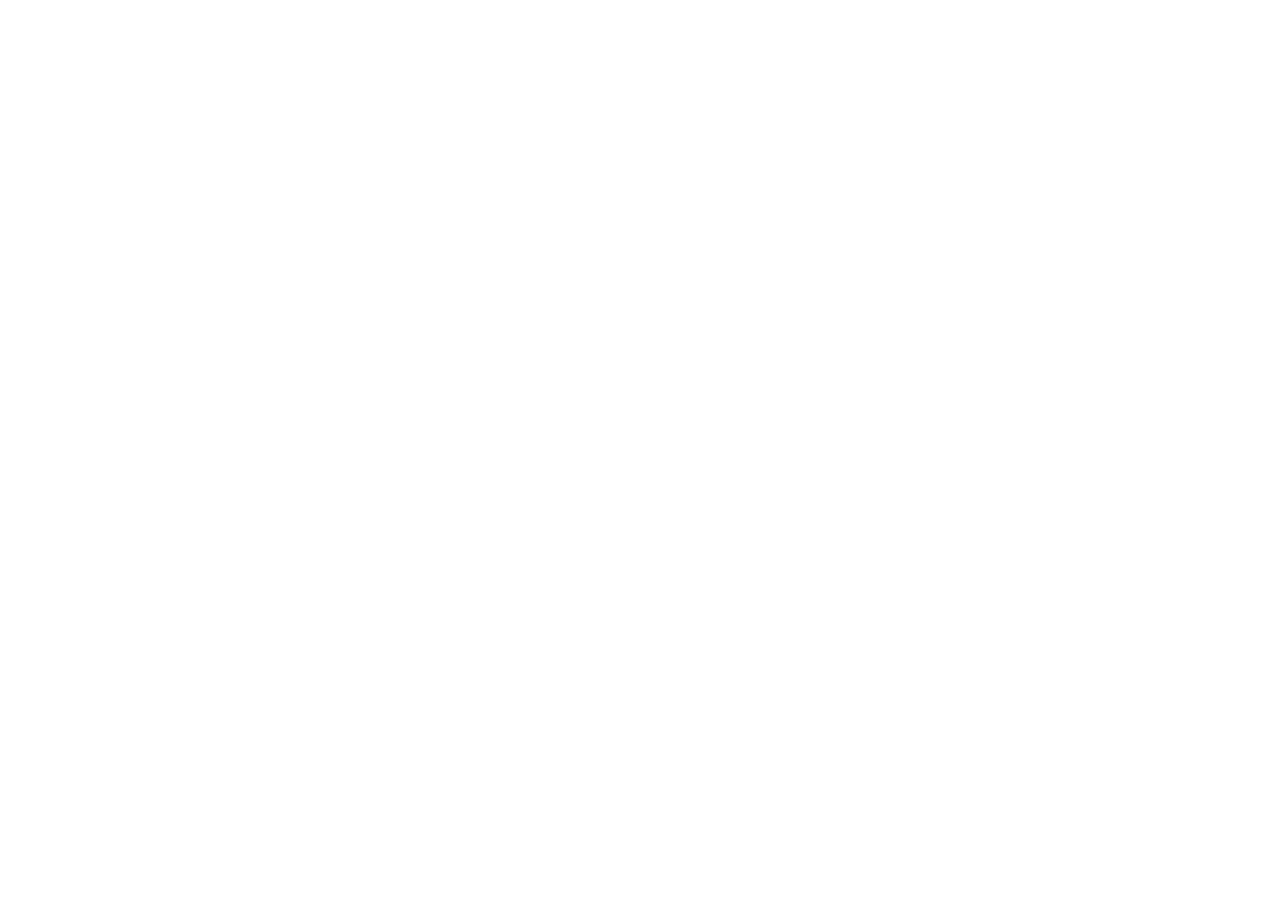
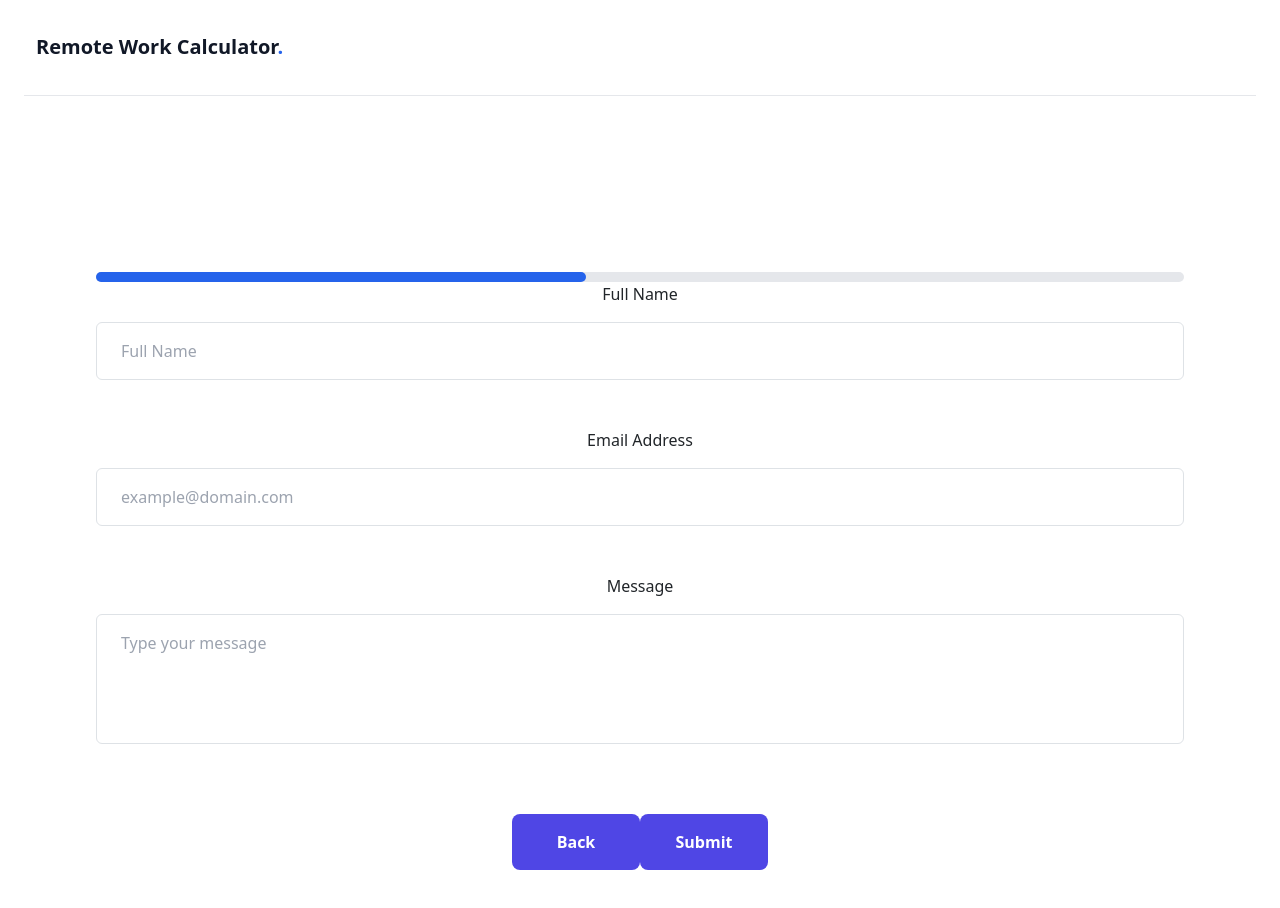
Before and after one commit to MatthewCYLau/remote-work-calculator-client, a Vue app: page /calculate in a window 1280 px wide. Before the commit this address had no page. Shown: the top 908 px of the page. Before the commit the page ends 800 px from the top, so only its background shows below. Built offline with nearby package versions, Linux system fonts and the light colour scheme.

Commit message:
feat: added Calculate screen

```diff
--- a/src/router/index.ts
+++ b/src/router/index.ts
@@ -5,6 +5,7 @@
 import EditProfile from "@/views/EditProfile.vue";
 import TaskPage from "@/views/Task.vue";
 import Home from "@/views/Home.vue";
+import Calculate from "@/views/Calculate.vue";
 import Profile from "@/views/Profile.vue";
 import Login from "@/views/Login.vue";
 import Register from "@/views/Register.vue";
@@ -12,6 +13,12 @@
 
 const routes: Array<RouteRecordRaw> = [
   { path: "/", name: "home", component: Home, meta: { requiresAuth: false } },
+  {
+    path: "/calculate",
+    name: "calculate",
+    component: Calculate,
+    meta: { requiresAuth: false },
+  },
   {
     path: "/dashboard",
     name: "dashboard",
--- /dev/null
+++ b/src/views/Calculate.vue
@@ -0,0 +1,151 @@
+<template>
+  <section class="w-full px-6 pb-12 antialiased bg-white">
+    <div class="mx-auto max-w-7xl">
+      <nav class="relative z-50 h-24 select-none" x-data="{ showMenu: false }">
+        <div
+          class="container relative flex flex-wrap items-center justify-between h-24 mx-auto overflow-hidden font-medium border-b border-gray-200 md:overflow-visible lg:justify-center sm:px-4 md:px-2"
+        >
+          <div class="flex items-center justify-start w-1/4 h-full pr-4">
+            <a href="/" class="inline-block py-4 md:py-0">
+              <span class="p-1 text-xl font-black leading-none text-gray-900"
+                ><span>Remote Work Calculator</span
+                ><span class="text-blue-600">.</span></span
+              >
+            </a>
+          </div>
+          <div
+            class="top-0 left-0 items-start hidden w-full h-full p-4 text-sm bg-gray-900 bg-opacity-50 md:items-center md:w-3/4 md:absolute lg:text-base md:bg-transparent md:p-0 md:relative md:flex"
+            :class="{ 'flex fixed': true }"
+          >
+            <div
+              class="flex-col w-full h-auto overflow-hidden bg-white rounded-lg md:bg-transparent md:overflow-visible md:rounded-none md:relative md:flex md:flex-row"
+            >
+              <a
+                href="#_"
+                class="inline-flex items-center block w-auto h-16 px-6 text-xl font-black leading-none text-gray-900 md:hidden"
+                >tails<span class="text-blue-600">.</span></a
+              >
+              <div
+                class="flex flex-col items-start justify-center w-full space-x-6 text-center lg:space-x-8 md:w-2/3 md:mt-0 md:flex-row md:items-center"
+              ></div>
+            </div>
+          </div>
+          <div
+            @click="showMenu = !showMenu"
+            class="absolute right-0 flex flex-col items-center items-end justify-center w-10 h-10 bg-white rounded-full cursor-pointer md:hidden hover:bg-gray-100"
+          >
+            <svg
+              class="w-6 h-6 text-gray-700"
+              x-show="!showMenu"
+              fill="none"
+              stroke-linecap="round"
+              stroke-linejoin="round"
+              stroke-width="2"
+              viewBox="0 0 24 24"
+              stroke="currentColor"
+              x-cloak=""
+            >
+              <path d="M4 6h16M4 12h16M4 18h16"></path>
+            </svg>
+            <svg
+              class="w-6 h-6 text-gray-700"
+              x-show="showMenu"
+              fill="none"
+              stroke="currentColor"
+              viewBox="0 0 24 24"
+              xmlns="http://www.w3.org/2000/svg"
+              x-cloak=""
+            >
+              <path
+                stroke-linecap="round"
+                stroke-linejoin="round"
+                stroke-width="2"
+                d="M6 18L18 6M6 6l12 12"
+              ></path>
+            </svg>
+          </div>
+        </div>
+      </nav>
+
+      <!-- Main Hero Content -->
+      <div
+        class="container max-w-lg px-4 py-32 mx-auto text-left md:max-w-none md:text-center"
+      >
+        <div class="flex items-center justify-center p-12">
+          <!-- Author: FormBold Team -->
+          <!-- Learn More: https://formbold.com -->
+          <div class="mx-auto w-full max-w-[550px]">
+            <form @submit.prevent="submit">
+              <div
+                class="w-full bg-gray-200 rounded-full h-2.5 dark:bg-gray-700"
+              >
+                <div
+                  class="bg-blue-600 h-2.5 rounded-full"
+                  style="width: 45%"
+                ></div>
+              </div>
+              <div class="mb-5">
+                <label
+                  for="name"
+                  class="mb-3 block text-base font-medium text-[#07074D]"
+                >
+                  Full Name
+                </label>
+                <input
+                  type="text"
+                  name="name"
+                  id="name"
+                  placeholder="Full Name"
+                  class="w-full rounded-md border border-[#e0e0e0] bg-white py-3 px-6 text-base font-medium text-[#6B7280] outline-none focus:border-[#6A64F1] focus:shadow-md"
+                />
+              </div>
+              <div class="mb-5">
+                <label
+                  for="email"
+                  class="mb-3 block text-base font-medium text-[#07074D]"
+                >
+                  Email Address
+                </label>
+                <input
+                  type="email"
+                  name="email"
+                  id="email"
+                  placeholder="example@domain.com"
+                  class="w-full rounded-md border border-[#e0e0e0] bg-white py-3 px-6 text-base font-medium text-[#6B7280] outline-none focus:border-[#6A64F1] focus:shadow-md"
+                />
+              </div>
+              <div class="mb-5">
+                <label
+                  for="message"
+                  class="mb-3 block text-base font-medium text-[#07074D]"
+                >
+                  Message
+                </label>
+                <textarea
+                  rows="4"
+                  name="message"
+                  id="message"
+                  placeholder="Type your message"
+                  class="w-full resize-none rounded-md border border-[#e0e0e0] bg-white py-3 px-6 text-base font-medium text-[#6B7280] outline-none focus:border-[#6A64F1] focus:shadow-md"
+                ></textarea>
+              </div>
+              <div>
+                <button
+                  class="md:w-32 bg-indigo-600 hover:bg-blue-dark text-white font-bold py-3 px-6 rounded-lg mt-3 hover:bg-indigo-500 transition ease-in-out duration-300"
+                >
+                  Back
+                </button>
+                <button
+                  class="md:w-32 bg-indigo-600 hover:bg-blue-dark text-white font-bold py-3 px-6 rounded-lg mt-3 hover:bg-indigo-500 transition ease-in-out duration-300"
+                >
+                  Submit
+                </button>
+              </div>
+            </form>
+          </div>
+        </div>
+      </div>
+      <!-- End Main Hero Content -->
+    </div>
+  </section>
+</template>
```
